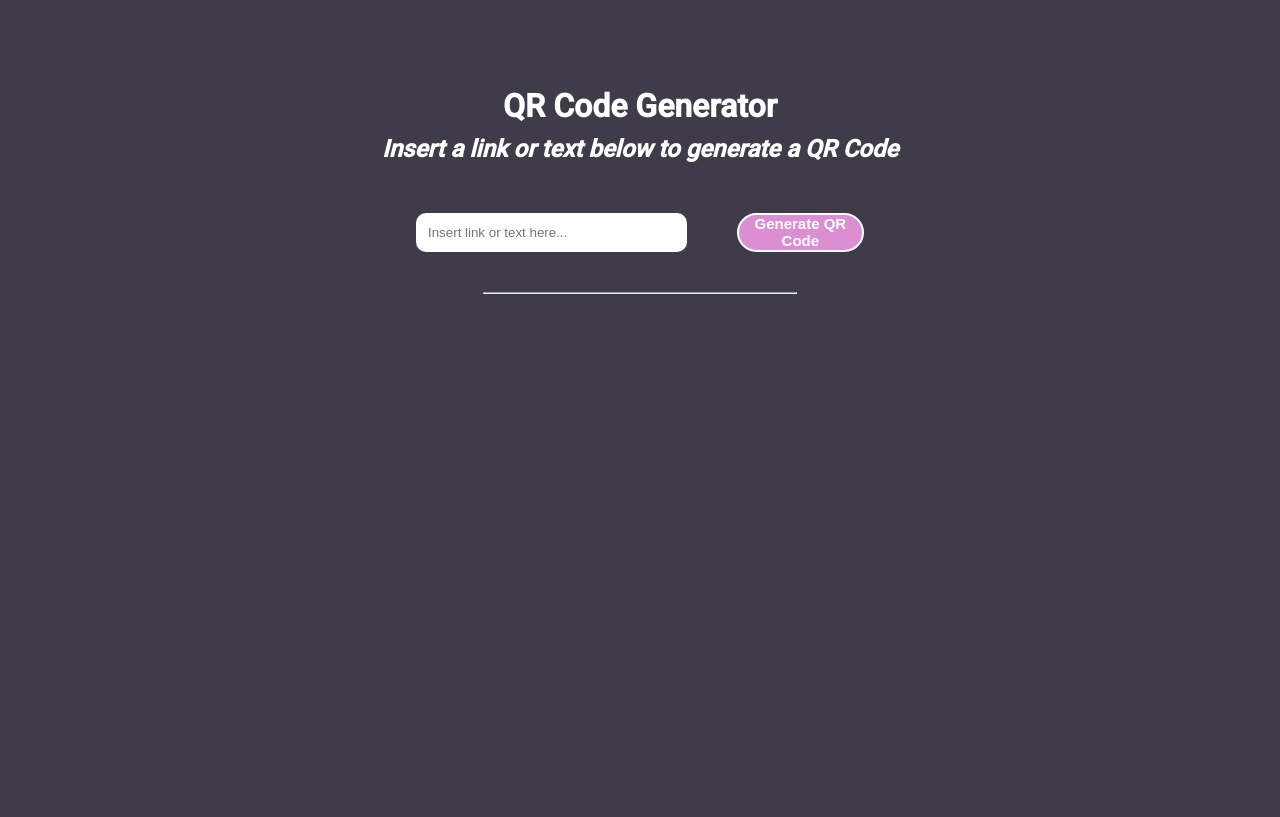
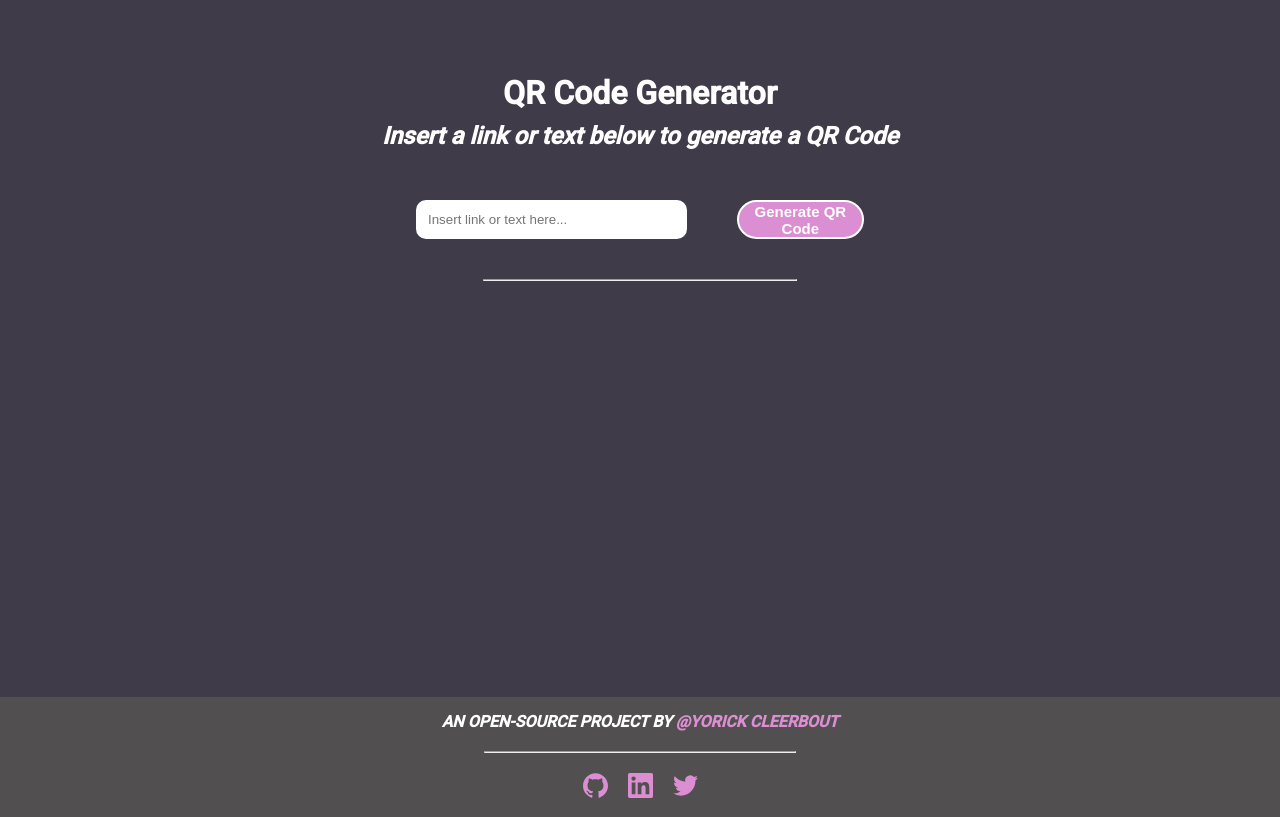
Before and after one commit to yorickcleerbout/qrcode.yorickcleerbout.be, a Vue app: page / in a window 1280 px wide. Built offline with nearby package versions, Linux system fonts and the light colour scheme.

Commit message:
Added footer component to the app

```diff
--- a/src/App.vue
+++ b/src/App.vue
@@ -3,18 +3,21 @@
     <HeroText :title="'QR Code Generator'" :subTitle="'Insert a link or text below to generate a QR Code'"/>
     <LogicComponents :placeholder="'Insert link or text here...'" />
   </div>
+  <FooterComponent/>
 
 </template>
 
 <script>
 import HeroText from './components/HeroText.vue'
 import LogicComponents from './components/LogicComponents.vue'
+import FooterComponent from './components/FooterComponent.vue'
 
 export default {
   name: 'App',
   components: {
     HeroText,
-    LogicComponents
+    LogicComponents,
+    FooterComponent
   }
 }
 </script>
@@ -28,6 +31,8 @@ export default {
 }
 
 .container {
-  margin-top: 6%;
+  margin-top: 5%;
+  min-height: 62.1vh;
 }
+
 </style>
```
